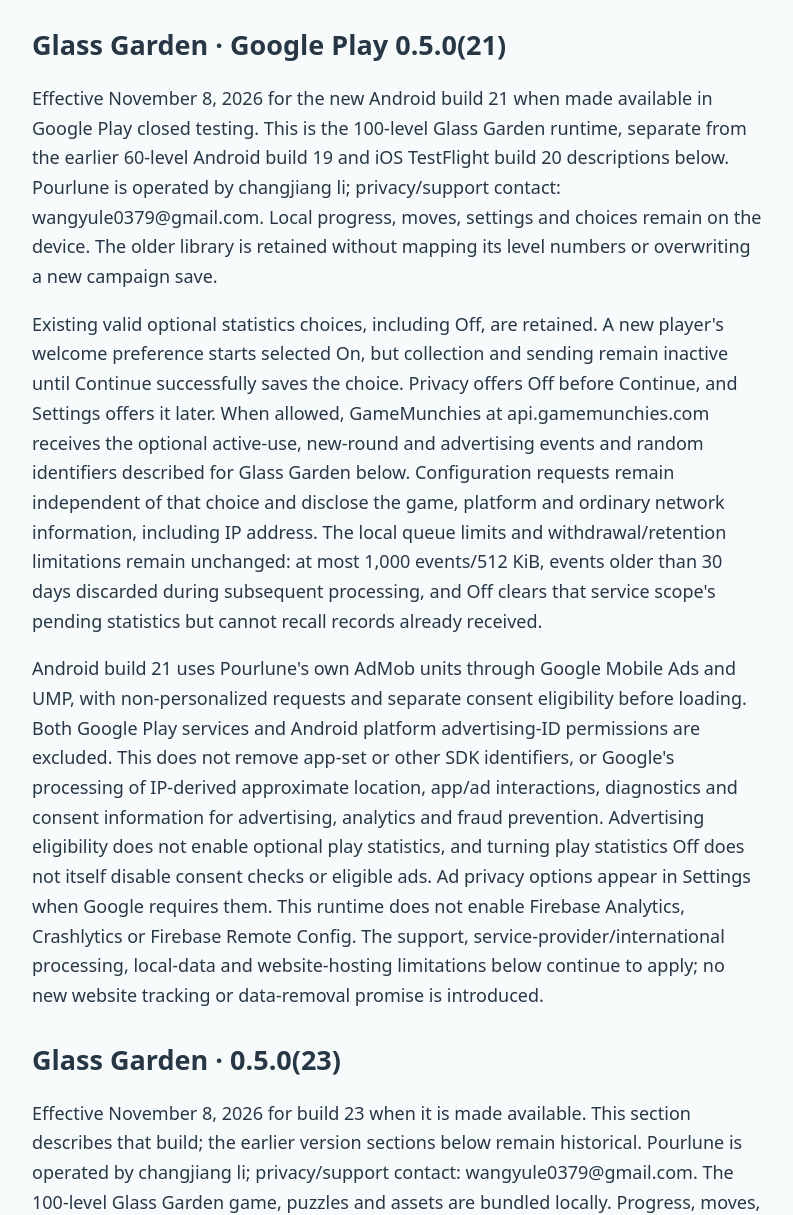
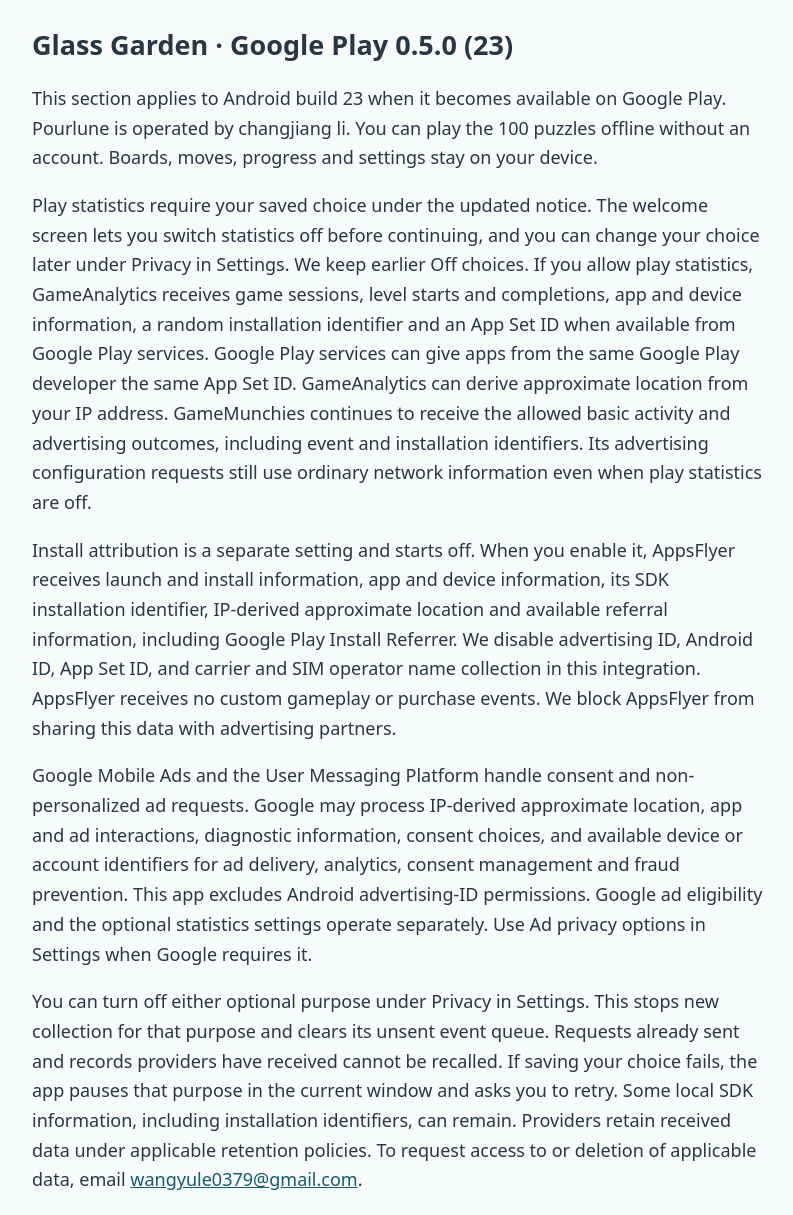
Before and after one commit to wangyule0379-max/pourlune-support, a plain HTML site: page privacy.html in a window 1280 px wide. Shown: the part 195-1410 px from the top of the page, without its empty margins (242-1035 px from the left). Drawn offline with Linux system fonts and the light colour scheme.

Commit message:
Document Android build 23 privacy choices

```diff
--- a/privacy.html
+++ b/privacy.html
@@ -12,6 +12,13 @@
 <main>
 
 <h1>Pourlune privacy policy</h1>
+<section aria-labelledby="glass-garden-android23"><h2 id="glass-garden-android23">Glass Garden · Google Play 0.5.0 (23)</h2>
+<p>This section applies to Android build 23 when it becomes available on Google Play. Pourlune is operated by changjiang li. You can play the 100 puzzles offline without an account. Boards, moves, progress and settings stay on your device.</p>
+<p>Play statistics require your saved choice under the updated notice. The welcome screen lets you switch statistics off before continuing, and you can change your choice later under Privacy in Settings. We keep earlier Off choices. If you allow play statistics, GameAnalytics receives game sessions, level starts and completions, app and device information, a random installation identifier and an App Set ID when available from Google Play services. Google Play services can give apps from the same Google Play developer the same App Set ID. GameAnalytics can derive approximate location from your IP address. GameMunchies continues to receive the allowed basic activity and advertising outcomes, including event and installation identifiers. Its advertising configuration requests still use ordinary network information even when play statistics are off.</p>
+<p>Install attribution is a separate setting and starts off. When you enable it, AppsFlyer receives launch and install information, app and device information, its SDK installation identifier, IP-derived approximate location and available referral information, including Google Play Install Referrer. We disable advertising ID, Android ID, App Set ID, and carrier and SIM operator name collection in this integration. AppsFlyer receives no custom gameplay or purchase events. We block AppsFlyer from sharing this data with advertising partners.</p>
+<p>Google Mobile Ads and the User Messaging Platform handle consent and non-personalized ad requests. Google may process IP-derived approximate location, app and ad interactions, diagnostic information, consent choices, and available device or account identifiers for ad delivery, analytics, consent management and fraud prevention. This app excludes Android advertising-ID permissions. Google ad eligibility and the optional statistics settings operate separately. Use Ad privacy options in Settings when Google requires it.</p>
+<p>You can turn off either optional purpose under Privacy in Settings. This stops new collection for that purpose and clears its unsent event queue. Requests already sent and records providers have received cannot be recalled. If saving your choice fails, the app pauses that purpose in the current window and asks you to retry. Some local SDK information, including installation identifiers, can remain. Providers retain received data under applicable retention policies. To request access to or deletion of applicable data, email <a href="mailto:wangyule0379@gmail.com">wangyule0379@gmail.com</a>.</p>
+</section>
 <section aria-labelledby="glass-garden-android21"><h2 id="glass-garden-android21">Glass Garden · Google Play 0.5.0(21)</h2>
 <p>Effective November 8, 2026 for the new Android build 21 when made available in Google Play closed testing. This is the 100-level Glass Garden runtime, separate from the earlier 60-level Android build 19 and iOS TestFlight build 20 descriptions below. Pourlune is operated by changjiang li; privacy/support contact: wangyule0379@gmail.com. Local progress, moves, settings and choices remain on the device. The older library is retained without mapping its level numbers or overwriting a new campaign save.</p>
 <p>Existing valid optional statistics choices, including Off, are retained. A new player's welcome preference starts selected On, but collection and sending remain inactive until Continue successfully saves the choice. Privacy offers Off before Continue, and Settings offers it later. When allowed, GameMunchies at api.gamemunchies.com receives the optional active-use, new-round and advertising events and random identifiers described for Glass Garden below. Configuration requests remain independent of that choice and disclose the game, platform and ordinary network information, including IP address. The local queue limits and withdrawal/retention limitations remain unchanged: at most 1,000 events/512 KiB, events older than 30 days discarded during subsequent processing, and Off clears that service scope's pending statistics but cannot recall records already received.</p>
```
Also changed, not shown: index.html (+4 -0 lines).
